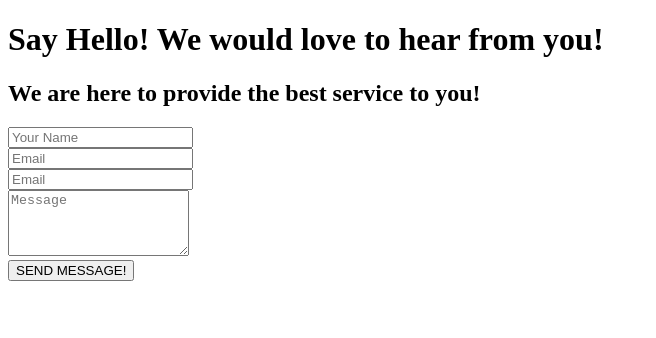
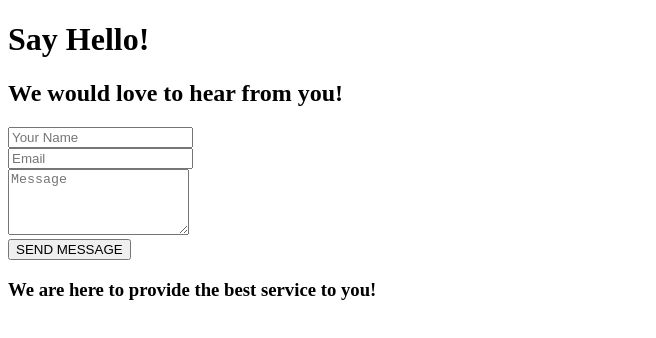
Before and after one commit to eliotb26/bee-careful, a plain HTML site: page templates/Contact_us.html in a window 1280 px wide. Shown: the whole page, without its empty margins (0-656 px from the left). Drawn offline with Linux system fonts and the light colour scheme.

Commit message:
fixed redundancies

```diff
--- a/templates/Contact_us.html
+++ b/templates/Contact_us.html
@@ -6,8 +6,8 @@
   </head>
   <body>
     <div class="contact-title">
-      <h1>Say Hello! We would love to hear from you!</h1>
-      <h2>We are here to provide the best service to you!</h2>
+      <h1>Say Hello! </h1>
+      <h2>We would love to hear from you!</h2>
 
     </div>
 
@@ -18,12 +18,12 @@
 
         <input name="email" type="email" class="form-control" placeholder="Email" required><br>
 
-        <input name="email" type="email" class="form-control" placeholder="Email" required><br>
-
         <textarea name="message" class="form-control" placeholder="Message" rows="4"></textarea></br>
 
-        <input type="submit" class="form-control submit" value="SEND MESSAGE!"
+        <input type="submit" class="form-control submit" value="SEND MESSAGE"
       </form>
+
+      <h3>We are here to provide the best service to you!</h3>
 
     </div>
 
```
